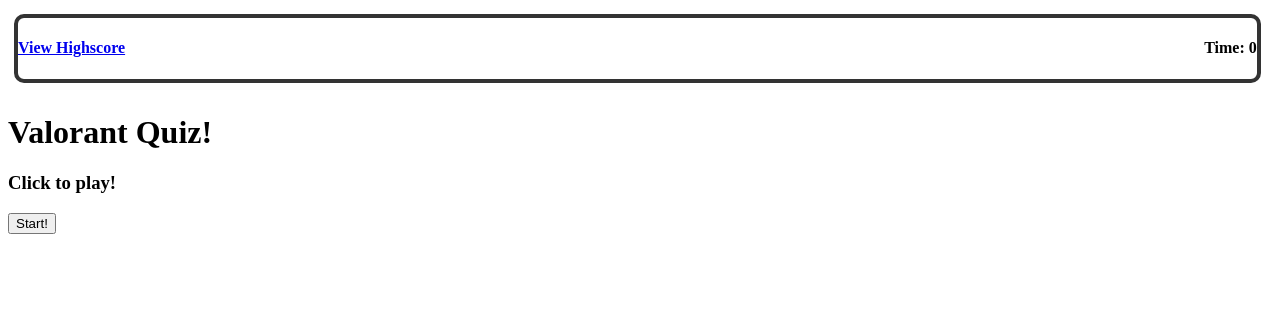
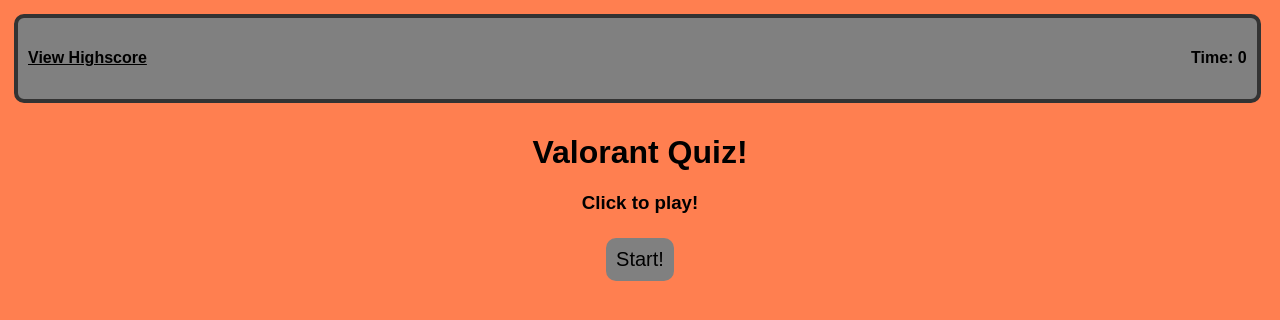
Before and after one commit to jenryval/Code-Quiz, a plain HTML site: page index.html in a window 1280 px wide. Drawn offline with Linux system fonts and the light colour scheme.

Commit message:
added CSS for buttons

```diff
--- a/styles.css
+++ b/styles.css
@@ -2,7 +2,7 @@
 
 #nav{
     display: block;
-    background-color: white;
+    background-color:grey;
     display: inline-block;
     width: 98%;
     border: 4px solid #333333;
@@ -18,3 +18,37 @@
 .left{
     float: left;
 }
+
+/* body section */
+
+body{
+    font-family:sans-serif;
+    background-color: coral;
+
+}
+
+h4{
+    padding: 10px;
+}
+
+a {
+    color: black;
+}
+
+button{
+    border: none;
+    color:black;
+    background-color: grey;
+    padding: 10px;
+    margin: 5px;
+    border-radius: 10px;
+    font-size: 20px;
+}
+button:hover{
+    transition-duration: 1s;
+    background-color: grey;
+}
+
+#quiz{
+    text-align: center;
+}
```
